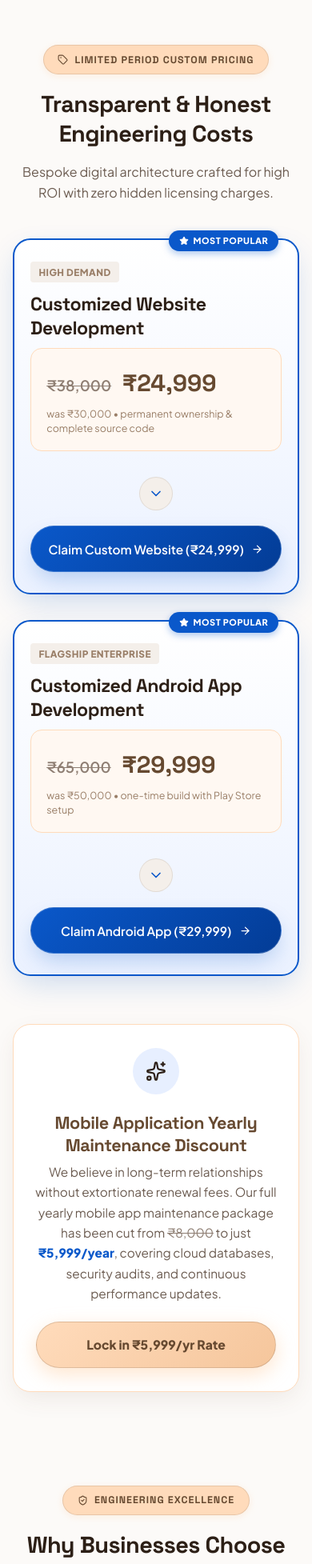
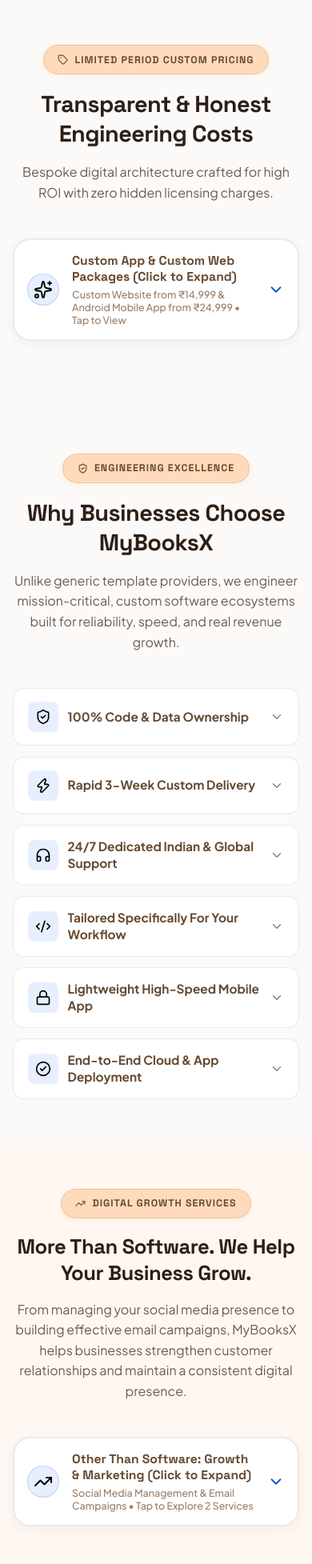
Before and after one commit to mybooksxofficial/mybooksX, a React (Vite) app in the folder mybooksx-website/: page / in a window 390 px wide. Shown: the part 3796-5751 px from the top of the page at 80% size. Built offline with nearby package versions, Linux system fonts and the light colour scheme.

Commit message:
feat: add master dropdown to other-than-software and custom-web-app sections, and polish owner portal responsiveness

```diff
--- a/mybooksx-website/src/sections/DigitalGrowthSection.css
+++ b/mybooksx-website/src/sections/DigitalGrowthSection.css
@@ -1,7 +1,104 @@
 .digital-growth-section {
-  padding: 6.5rem 0;
+  padding: 5.5rem 0;
   background-color: var(--color-peach-light);
   position: relative;
+}
+
+.growth-master-control-wrap {
+  max-width: 900px;
+  margin: 0 auto 1.5rem auto;
+}
+
+.growth-master-trigger-card {
+  width: 100%;
+  background: #FFFFFF;
+  border: 2px solid var(--border-light);
+  border-radius: var(--radius-lg);
+  padding: 1.25rem 1.6rem;
+  display: flex;
+  align-items: center;
+  justify-content: space-between;
+  gap: 1.2rem;
+  cursor: pointer;
+  transition: all var(--transition-fast);
+  text-align: left;
+  box-shadow: 0 4px 14px rgba(44, 31, 22, 0.05);
+}
+
+.growth-master-trigger-card:hover {
+  border-color: var(--royal-blue);
+  box-shadow: 0 8px 24px rgba(10, 88, 202, 0.12);
+  transform: translateY(-2px);
+}
+
+.growth-master-trigger-card.active {
+  border-color: var(--royal-blue);
+  box-shadow: 0 6px 20px rgba(10, 88, 202, 0.12);
+  background: #FFFFFF;
+}
+
+.growth-master-left {
+  display: flex;
+  align-items: center;
+  gap: 1rem;
+  flex: 1;
+}
+
+.growth-master-icon-pill {
+  width: 48px;
+  height: 48px;
+  border-radius: 50%;
+  background: var(--royal-blue-light);
+  border: 1px solid var(--border-royal);
+  display: flex;
+  align-items: center;
+  justify-content: center;
+  flex-shrink: 0;
+}
+
+.growth-master-text-group {
+  display: flex;
+  flex-direction: column;
+  gap: 0.25rem;
+}
+
+.growth-master-title {
+  font-size: 1.15rem;
+  font-weight: 800;
+  color: var(--color-espresso);
+  font-family: var(--font-heading);
+}
+
+.growth-master-subtext {
+  font-size: 0.85rem;
+  color: var(--color-taupe);
+  font-weight: 500;
+}
+
+.growth-master-right {
+  display: flex;
+  align-items: center;
+  gap: 0.75rem;
+  flex-shrink: 0;
+}
+
+.growth-count-badge {
+  font-size: 0.78rem;
+  font-weight: 800;
+  color: var(--royal-blue);
+  background: var(--royal-blue-light);
+  padding: 0.3rem 0.75rem;
+  border-radius: var(--radius-full);
+  border: 1px solid var(--border-royal);
+}
+
+.growth-master-chevron {
+  color: var(--royal-blue);
+  transition: transform var(--transition-fast);
+}
+
+.growth-master-chevron.rotated {
+  transform: rotate(180deg);
 }
 
 .growth-cards-grid {
@@ -9,6 +106,7 @@
   grid-template-columns: repeat(auto-fit, minmax(min(100%, 300px), 1fr));
   gap: 2rem;
   margin-top: 1.5rem;
+  animation: fadeIn 0.3s cubic-bezier(0.16, 1, 0.3, 1);
 }
 
 .growth-card {
@@ -621,4 +719,21 @@
     padding: 0.75rem 0.65rem;
     overflow: hidden;
   }
+  .growth-master-trigger-card {
+    padding: 1rem;
+    gap: 0.75rem;
+  }
+  .growth-master-icon-pill {
+    width: 40px;
+    height: 40px;
+  }
+  .growth-master-title {
+    font-size: 0.98rem;
+  }
+  .growth-master-subtext {
+    font-size: 0.78rem;
+  }
+  .growth-count-badge {
+    display: none;
+  }
 }
--- a/mybooksx-website/src/sections/DigitalGrowthSection.tsx
+++ b/mybooksx-website/src/sections/DigitalGrowthSection.tsx
@@ -24,8 +24,13 @@
 
 export const DigitalGrowthSection: React.FC<DigitalGrowthSectionProps> = ({ onSelectService }) => {
   const { language } = useLanguage();
+  const [isSectionExpanded, setIsSectionExpanded] = useState<boolean>(false);
   const [selectedServiceForModal, setSelectedServiceForModal] = useState<GrowthService | null>(null);
   const [openPreviewId, setOpenPreviewId] = useState<string | null>(null);
+
+  const toggleSection = () => {
+    setIsSectionExpanded((prev) => !prev);
+  };
 
   const togglePreview = (id: string) => {
     setOpenPreviewId((prev) => (prev === id ? null : id));
@@ -70,8 +75,41 @@
           </p>
         </div>
 
-        {/* Two Featured Service Cards */}
-        <div className="growth-cards-grid">
+        {/* Master Dropdown Trigger Card for Other Than Software */}
+        <div className="growth-master-control-wrap">
+          <button
+            type="button"
+            className={`growth-master-trigger-card ${isSectionExpanded ? 'active' : ''}`}
+            onClick={toggleSection}
+            aria-expanded={isSectionExpanded}
+          >
+            <div className="growth-master-left">
+              <div className="growth-master-icon-pill">
+                <TrendingUp size={24} className="text-royal" />
+              </div>
+              <div className="growth-master-text-group">
+                <span className="growth-master-title">
+                  {isSectionExpanded
+                    ? (language === 'hi' ? 'डिजिटल ग्रोथ सर्विसेज छुपाएं' : 'Hide Digital Growth Services')
+                    : (language === 'hi' ? 'सॉफ्टवेयर के अलावा अन्य सेवाएं (क्लिक करके देखें)' : 'Other Than Software: Growth & Marketing (Click to Expand)')}
+                </span>
+                <span className="growth-master-subtext">
+                  {isSectionExpanded
+                    ? (language === 'hi' ? 'स्पेस बचाने के लिए यहां क्लिक करें' : 'Click to collapse and save screen space')
+                    : (language === 'hi' ? 'सोशल मीडिया व ईमेल मार्केटिंग प्लान • टैप करके देखें' : 'Social Media Management & Email Campaigns • Tap to Explore 2 Services')}
+                </span>
+              </div>
+            </div>
+            <div className="growth-master-right">
+              <span className="growth-count-badge">2 Services</span>
+              <ChevronDown size={22} className={`growth-master-chevron ${isSectionExpanded ? 'rotated' : ''}`} />
+            </div>
+          </button>
+        </div>
+
+        {/* Two Featured Service Cards shown when expanded */}
+        {isSectionExpanded && (
+          <div className="growth-cards-grid animate-fade-in">
           {DIGITAL_GROWTH_SERVICES.map((svc) => {
             const isSocial = svc.id === 'social-media';
             const title = language === 'hi' ? svc.titleHi : svc.title;
@@ -212,6 +250,7 @@
             );
           })}
         </div>
+        )}
       </div>
 
       {/* Service Details & Pricing Modal */}
--- a/mybooksx-website/src/sections/OffersSection.css
+++ b/mybooksx-website/src/sections/OffersSection.css
@@ -1,7 +1,108 @@
 .offers-section {
-  padding: 6.5rem 0;
+  padding: 5.5rem 0;
   background-color: var(--bg-page);
   position: relative;
+}
+
+.offers-master-control-wrap {
+  max-width: 900px;
+  margin: 0 auto 1.5rem auto;
+}
+
+.offers-master-trigger-card {
+  width: 100%;
+  background: #FFFFFF;
+  border: 2px solid var(--border-light);
+  border-radius: var(--radius-lg);
+  padding: 1.25rem 1.6rem;
+  display: flex;
+  align-items: center;
+  justify-content: space-between;
+  gap: 1.2rem;
+  cursor: pointer;
+  transition: all var(--transition-fast);
+  text-align: left;
+  box-shadow: 0 4px 14px rgba(44, 31, 22, 0.05);
+}
+
+.offers-master-trigger-card:hover {
+  border-color: var(--royal-blue);
+  box-shadow: 0 8px 24px rgba(10, 88, 202, 0.12);
+  transform: translateY(-2px);
+}
+
+.offers-master-trigger-card.active {
+  border-color: var(--royal-blue);
+  box-shadow: 0 6px 20px rgba(10, 88, 202, 0.12);
+  background: #FFFFFF;
+}
+
+.offers-master-left {
+  display: flex;
+  align-items: center;
+  gap: 1rem;
+  flex: 1;
+}
+
+.offers-master-icon-pill {
+  width: 48px;
+  height: 48px;
+  border-radius: 50%;
+  background: var(--royal-blue-light);
+  border: 1px solid var(--border-royal);
+  display: flex;
+  align-items: center;
+  justify-content: center;
+  flex-shrink: 0;
+}
+
+.offers-master-text-group {
+  display: flex;
+  flex-direction: column;
+  gap: 0.25rem;
+}
+
+.offers-master-title {
+  font-size: 1.15rem;
+  font-weight: 800;
+  color: var(--color-espresso);
+  font-family: var(--font-heading);
+}
+
+.offers-master-subtext {
+  font-size: 0.85rem;
+  color: var(--color-taupe);
+  font-weight: 500;
+}
+
+.offers-master-right {
+  display: flex;
+  align-items: center;
+  gap: 0.75rem;
+  flex-shrink: 0;
+}
+
+.offers-count-badge {
+  font-size: 0.78rem;
+  font-weight: 800;
+  color: var(--royal-blue);
+  background: var(--royal-blue-light);
+  padding: 0.3rem 0.75rem;
+  border-radius: var(--radius-full);
+  border: 1px solid var(--border-royal);
+}
+
+.offers-master-chevron {
+  color: var(--royal-blue);
+  transition: transform var(--transition-fast);
+}
+
+.offers-master-chevron.rotated {
+  transform: rotate(180deg);
+}
+
+.offers-content-wrap {
+  animation: fadeIn 0.3s cubic-bezier(0.16, 1, 0.3, 1);
 }
 
 .deals-grid {
@@ -284,6 +385,26 @@
   }
 }
 
+@media (max-width: 640px) {
+  .offers-master-trigger-card {
+    padding: 1rem;
+    gap: 0.75rem;
+  }
+  .offers-master-icon-pill {
+    width: 40px;
+    height: 40px;
+  }
+  .offers-master-title {
+    font-size: 0.98rem;
+  }
+  .offers-master-subtext {
+    font-size: 0.78rem;
+  }
+  .offers-count-badge {
+    display: none;
+  }
+}
+
 @media (max-width: 480px) {
   .offers-section {
     padding: 3.5rem 0;
--- a/mybooksx-website/src/sections/OffersSection.tsx
+++ b/mybooksx-website/src/sections/OffersSection.tsx
@@ -9,10 +9,15 @@
 
 export const OffersSection: React.FC<OffersSectionProps> = ({ onSelectPlan }) => {
   const { t } = useLanguage();
+  const [isOffersMasterOpen, setIsOffersMasterOpen] = useState(false);
   const [expandedDeals, setExpandedDeals] = useState<Record<number, boolean>>({});
 
   const toggleExpand = (idx: number) => {
     setExpandedDeals(prev => ({ ...prev, [idx]: !prev[idx] }));
+  };
+
+  const toggleOffersMaster = () => {
+    setIsOffersMasterOpen(prev => !prev);
   };
 
   // Keep first two deals: Custom Website & Custom Android App (removes chaotic 3rd card)
@@ -30,7 +35,41 @@
           <p>{t.offers.subtitle}</p>
         </div>
 
-        <div className="deals-grid two-cards-grid">
+        {/* Master Dropdown Trigger Card for Custom Web & Custom App */}
+        <div className="offers-master-control-wrap">
+          <button
+            type="button"
+            className={`offers-master-trigger-card ${isOffersMasterOpen ? 'active' : ''}`}
+            onClick={toggleOffersMaster}
+            aria-expanded={isOffersMasterOpen}
+          >
+            <div className="offers-master-left">
+              <div className="offers-master-icon-pill">
+                <Sparkles size={24} className="text-royal" />
+              </div>
+              <div className="offers-master-text-group">
+                <span className="offers-master-title">
+                  {isOffersMasterOpen
+                    ? 'Hide Custom Web & Mobile App Packages'
+                    : 'Custom App & Custom Web Packages (Click to Expand)'}
+                </span>
+                <span className="offers-master-subtext">
+                  {isOffersMasterOpen
+                    ? 'Click to collapse and save screen space'
+                    : 'Custom Website from ₹14,999 & Android Mobile App from ₹24,999 • Tap to View'}
+                </span>
+              </div>
+            </div>
+            <div className="offers-master-right">
+              <span className="offers-count-badge">2 Packages</span>
+              <ChevronDown size={22} className={`offers-master-chevron ${isOffersMasterOpen ? 'rotated' : ''}`} />
+            </div>
+          </button>
+        </div>
+
+        {isOffersMasterOpen && (
+          <div className="offers-content-wrap animate-fade-in">
+            <div className="deals-grid two-cards-grid">
           {displayDeals.map((deal, idx) => {
             const isExpanded = !!expandedDeals[idx];
 
@@ -116,6 +155,8 @@
           </a>
         </div>
       </div>
+    )}
+      </div>
     </section>
   );
 };
```
Also changed, not shown: mybooksx-website/src/components/OwnerPanelModal.css (+72 -10 lines).
